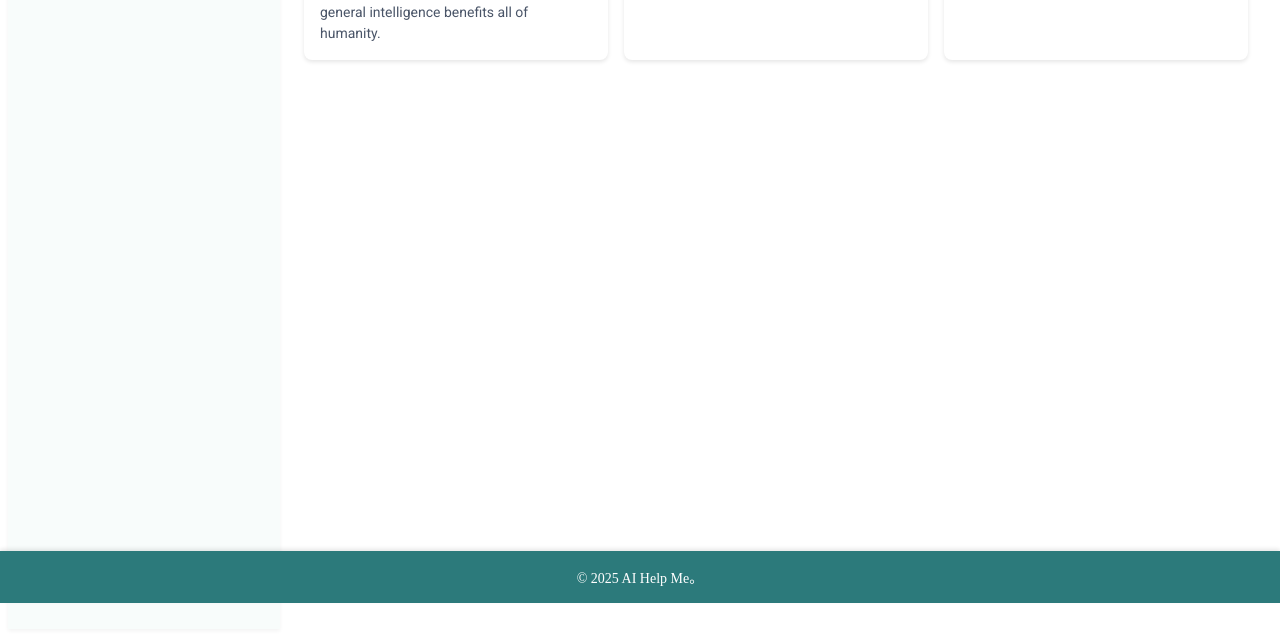
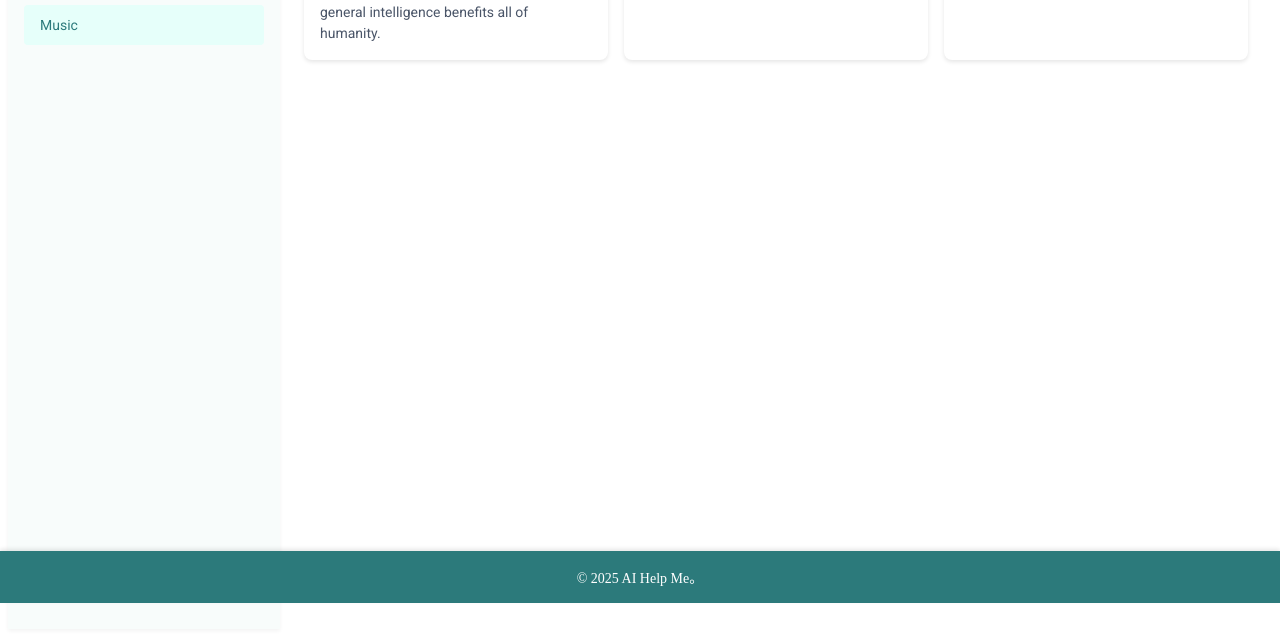
Before and after one commit to nick-zjfgf/aihelpyou, a plain HTML site: page index.html in a window 1280 px wide. Shown: the part 197-834 px from the top of the page. Drawn offline with nearby package versions, Linux system fonts and the light colour scheme.

Commit message:
add music

```diff
--- a/index.html
+++ b/index.html
@@ -255,7 +255,7 @@
     createApp({
       data() {
         return {
-          categories: ['Home', 'Chat','Video'],
+          categories: ['Home', 'Chat','Video','Music'],
           selectedCategory: 'Home',
           searchKeyword: '',
           isSearching: false,
@@ -273,6 +273,9 @@
             'Video': [
               { title: 'RunWay', logo: './runway-log.png', description: 'Advancing creativity with artificial intelligence.' ,url:'https://runwayml.com/'},
               { title: 'Sora', logo: './ChatGPT-Logo.png', description: 'Bring your imagination to life with text, image, or video.',url:'https://openai.com/sora/' }
+            ],
+            'Music': [
+              { title: 'Suno', logo: './sunoai-logo.svg', description: 'Free AI Music Generator. ',url:'https://sunoai-music.com/'},
             ]
           },
           isCollapsed: false
```
Also changed, not shown: sunoai-logo.svg (added).
